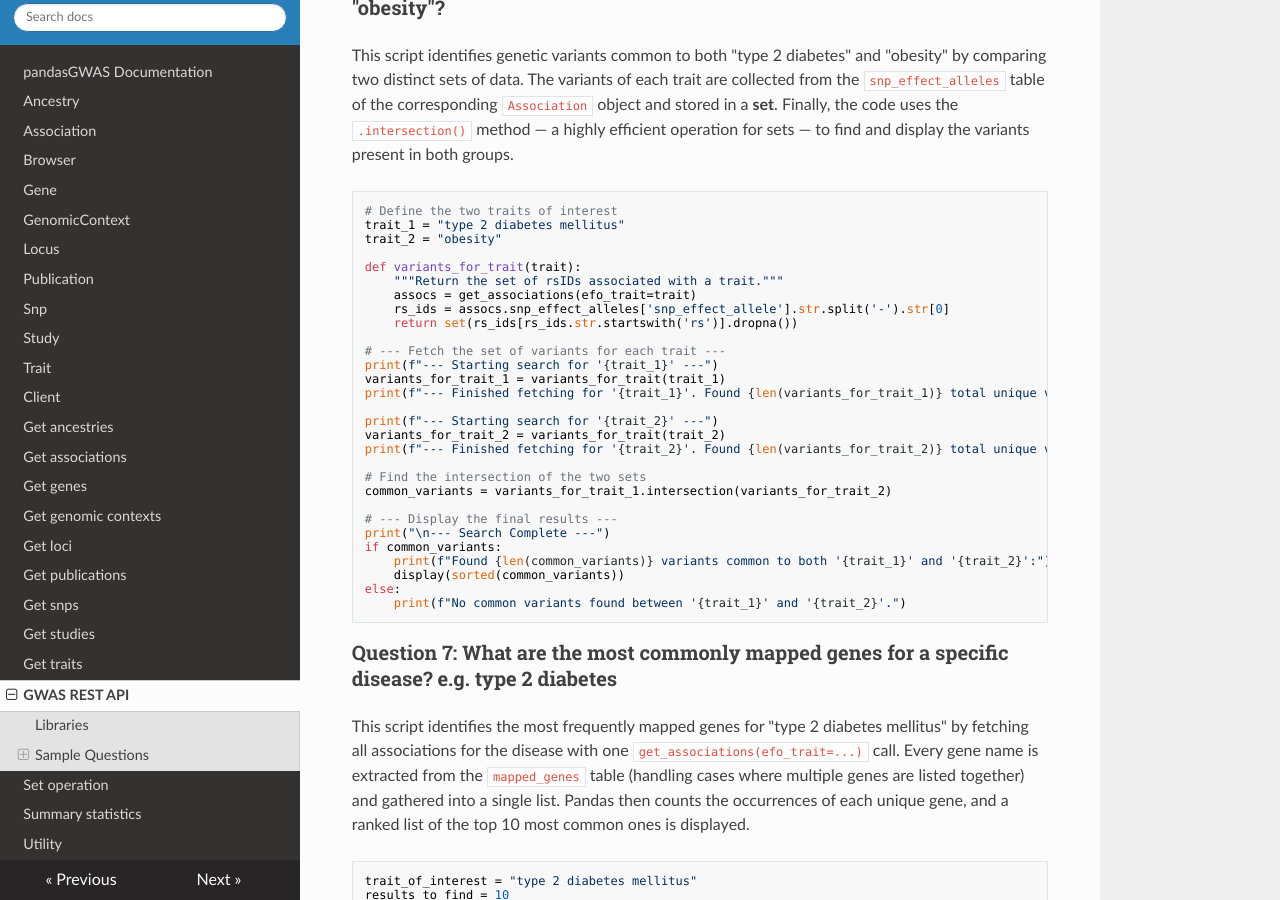
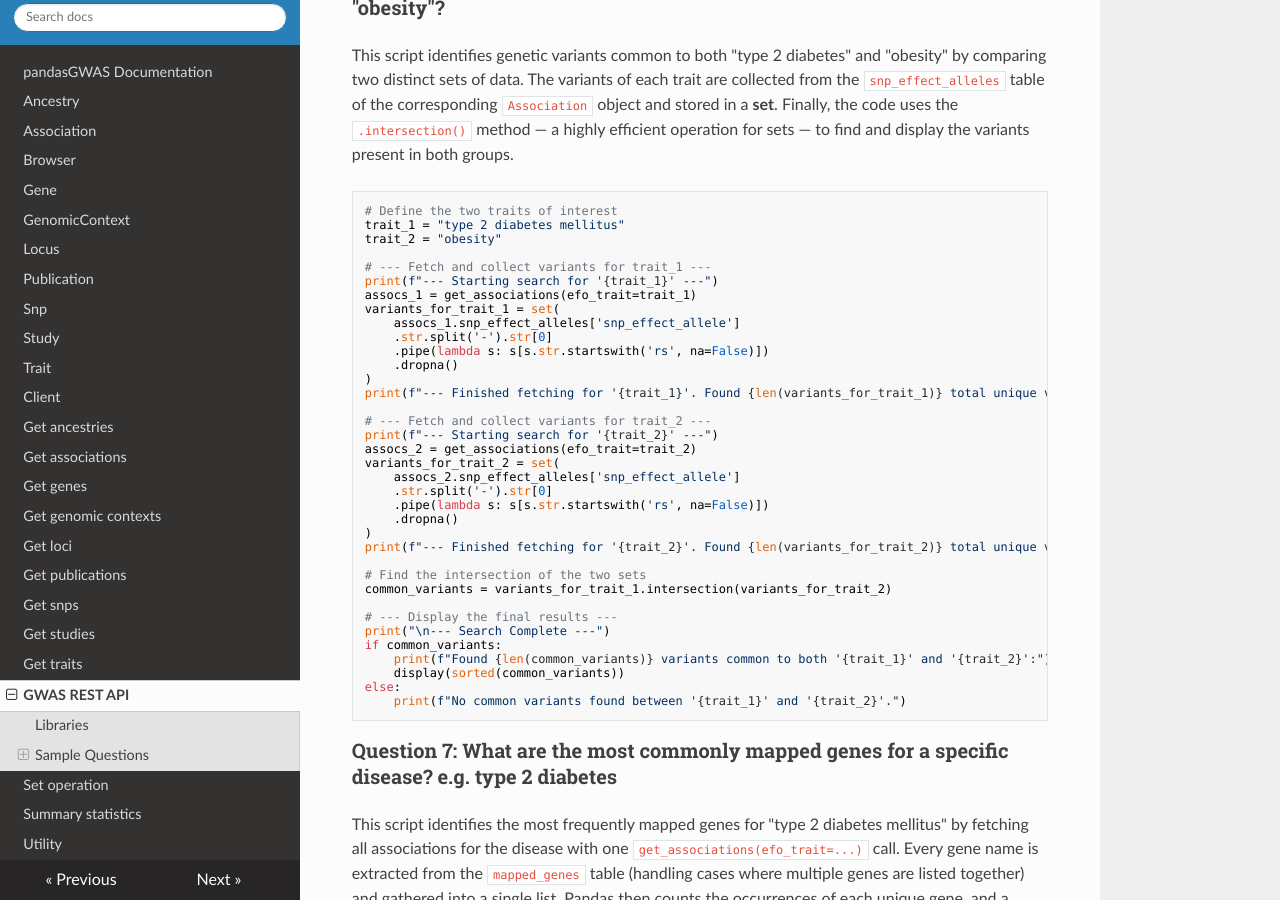
Before and after one commit to TianzeLab/pandasGWAS2, an MkDocs documentation site: the page built from docs/sample.md, in a window 1280 px wide and 900 px high, scrolled down 4127 px. Built offline with MkDocs 1.6.1, drawn with Linux system fonts in a browser that asks for light colours; nearby versions of some CDN libraries.

Commit message:
Update sample.md

```diff
--- a/docs/sample.md
+++ b/docs/sample.md
@@ -219,19 +219,26 @@ This script identifies genetic variants common to both "type 2 diabetes" and "ob
 trait_1 = "type 2 diabetes mellitus"
 trait_2 = "obesity"
 
-def variants_for_trait(trait):
-    """Return the set of rsIDs associated with a trait."""
-    assocs = get_associations(efo_trait=trait)
-    rs_ids = assocs.snp_effect_alleles['snp_effect_allele'].str.split('-').str[0]
-    return set(rs_ids[rs_ids.str.startswith('rs')].dropna())
-
-# --- Fetch the set of variants for each trait ---
+# --- Fetch and collect variants for trait_1 ---
 print(f"--- Starting search for '{trait_1}' ---")
-variants_for_trait_1 = variants_for_trait(trait_1)
+assocs_1 = get_associations(efo_trait=trait_1)
+variants_for_trait_1 = set(
+    assocs_1.snp_effect_alleles['snp_effect_allele']
+    .str.split('-').str[0]
+    .pipe(lambda s: s[s.str.startswith('rs', na=False)])
+    .dropna()
+)
 print(f"--- Finished fetching for '{trait_1}'. Found {len(variants_for_trait_1)} total unique variants. ---\n")
 
+# --- Fetch and collect variants for trait_2 ---
 print(f"--- Starting search for '{trait_2}' ---")
-variants_for_trait_2 = variants_for_trait(trait_2)
+assocs_2 = get_associations(efo_trait=trait_2)
+variants_for_trait_2 = set(
+    assocs_2.snp_effect_alleles['snp_effect_allele']
+    .str.split('-').str[0]
+    .pipe(lambda s: s[s.str.startswith('rs', na=False)])
+    .dropna()
+)
 print(f"--- Finished fetching for '{trait_2}'. Found {len(variants_for_trait_2)} total unique variants. ---\n")
 
 # Find the intersection of the two sets
```
